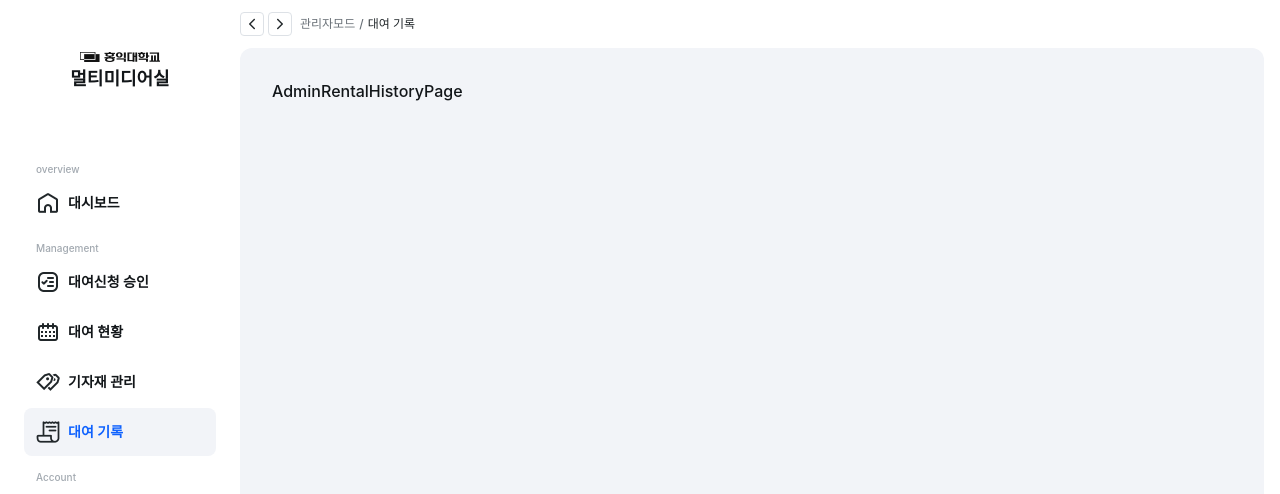
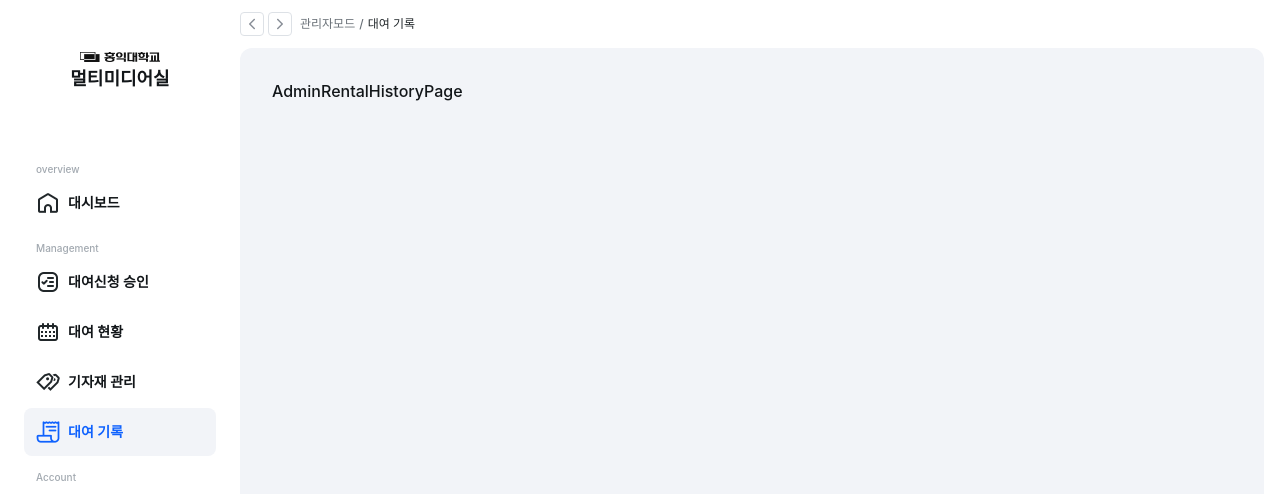
Before and after one commit to hongik-grad-project-2026/FrontEnd, a React app: page /admin/history in a window 1280 px wide. Shown: the top 494 px of the page. Built offline with nearby package versions, Linux system fonts and the light colour scheme; the HTML template or start-up script is replaced by a standard one; a web font is replaced by a local one.

Commit message:
chore: Sidebar 아이콘 active 효과 구현

```diff
--- a/src/components/layout/Breadcrumbs.jsx
+++ b/src/components/layout/Breadcrumbs.jsx
@@ -23,8 +23,8 @@ function Breadcrumbs() {
     return (
         <div className={styles.breadcrumbs}>
             <div className={styles.btnCon}>
-                <IconButtonBorder icon='back' size='24' onClick={() => navigate(-1)} />
-                <IconButtonBorder icon='forward' size='24' onClick={() => navigate(1)} />
+                <IconButtonBorder icon='back--n50' size='24' onClick={() => navigate(-1)} />
+                <IconButtonBorder icon='forward--n50' size='24' onClick={() => navigate(1)} />
             </div>
             <div className={styles.crumbsCon}>
                 {crumbs.map((crumb, index) => {
--- a/src/components/layout/Breadcrumbs.module.css
+++ b/src/components/layout/Breadcrumbs.module.css
@@ -1,9 +1,9 @@
 .breadcrumbs {
-    background-color: rgba(255, 255, 255, 0.8);
+    background-color: rgba(255, 255, 255, 0.7);
 
     /* 2. 배경 뒤쪽 요소에 블러 효과 적용 */
-    backdrop-filter: blur(8px);
-    -webkit-backdrop-filter: blur(8px);
+    backdrop-filter: blur(4px);
+    -webkit-backdrop-filter: blur(4px);
     /* 사파리(Safari) 브라우저 지원 */
 
     transform: translateX(-32px);
--- a/src/components/layout/PageLayout.jsx
+++ b/src/components/layout/PageLayout.jsx
@@ -2,7 +2,6 @@ import { Outlet } from "react-router-dom";
 import styles from './PageLayout.module.css'
 import Sidebar from "./Sidebar";
 import Breadcrumbs from "./Breadcrumbs";
-import PageHeader from "./PageHeader";
 
 function PageLayout() {
     console.log("----PageLayout 랜더링");
@@ -15,8 +14,6 @@ function PageLayout() {
                 <Sidebar />
                 <div className={styles.contentWrap}>
                     <Breadcrumbs />
-                    {/* 페이지마다 header 위치가 달라서 여기 고정해두면 안될 듯함. */}
-                    {/* <PageHeader /> */}
                     <Outlet />
                 </div>
             </div>
--- a/src/components/layout/Sidebar.jsx
+++ b/src/components/layout/Sidebar.jsx
@@ -14,8 +14,14 @@ function NavItem({ itemName = 'itemName', navLink = '/', icon = 'dashboard', end
                     `${styles.navItem} ${isActive ? styles['navItem-active'] : ''}`
                 }
             >
-                <img src={`/icons/icon24/${icon}.png`} alt={`navItemIcon-${icon}`} />
-                <p className={styles.itemName}>{itemName}</p>
+                <span
+                    className={styles.navItemIcon}
+                    style={{
+                        '--nav-icon': `url(/icons/icon24/${icon}.png)`,
+                        '--nav-icon-hover': `url(/icons/icon24/${icon}--primary.png)`,
+                    }}
+                />
+                <span className={styles.itemName}>{itemName}</span>
             </NavLink>
         </li>
     );
--- a/src/components/layout/Sidebar.module.css
+++ b/src/components/layout/Sidebar.module.css
@@ -87,7 +87,19 @@
     background-color: var(--color-neutral-10);
 }
 
+.navItemIcon {
+    /* border: 1px solid darkorange; */
+    width: 24px;
+    height: 24px;
+    background-image: var(--nav-icon);
+    background-repeat: no-repeat;
+    background-position: center;
+    background-size: contain;
+}
 
+.navItem-active .navItemIcon {
+    background-image: var(--nav-icon-hover);
+}
 
 .userCon {
     background-color: darkmagenta;
--- a/src/index.css
+++ b/src/index.css
@@ -225,21 +225,21 @@
     img[src*="/icons/icon24/"] {
         width: 24px;
         height: 24px;
-        object-fit: fill;
+        object-fit: contain;
     }
 
     /* src 속성에 /icons/icon16/ 가 포함된 모든 img 태그에 일괄 적용 */
     img[src*="/icons/icon16/"] {
         width: 16px;
         height: 16px;
-        object-fit: fill;
+        object-fit: contain;
     }
 
     /* src 속성에 /icons/icon60/ 가 포함된 모든 img 태그에 일괄 적용 */
     img[src*="/icons/icon60/"] {
         width: 60px;
         height: 60px;
-        object-fit: fill;
+        object-fit: contain;
     }
 }
 
```
Also changed, not shown: public/icons/icon16/back--n50.png (added), public/icons/icon16/forward--n50.png (added).
